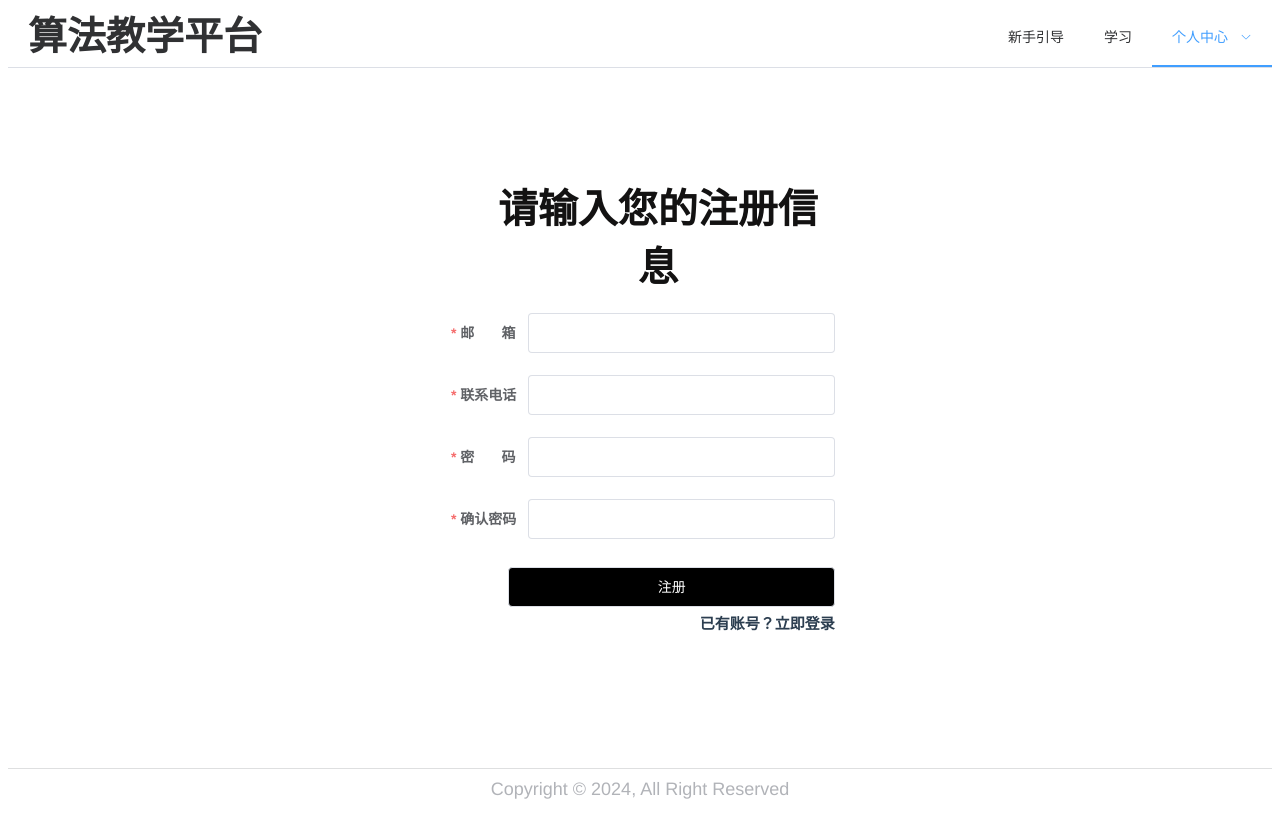
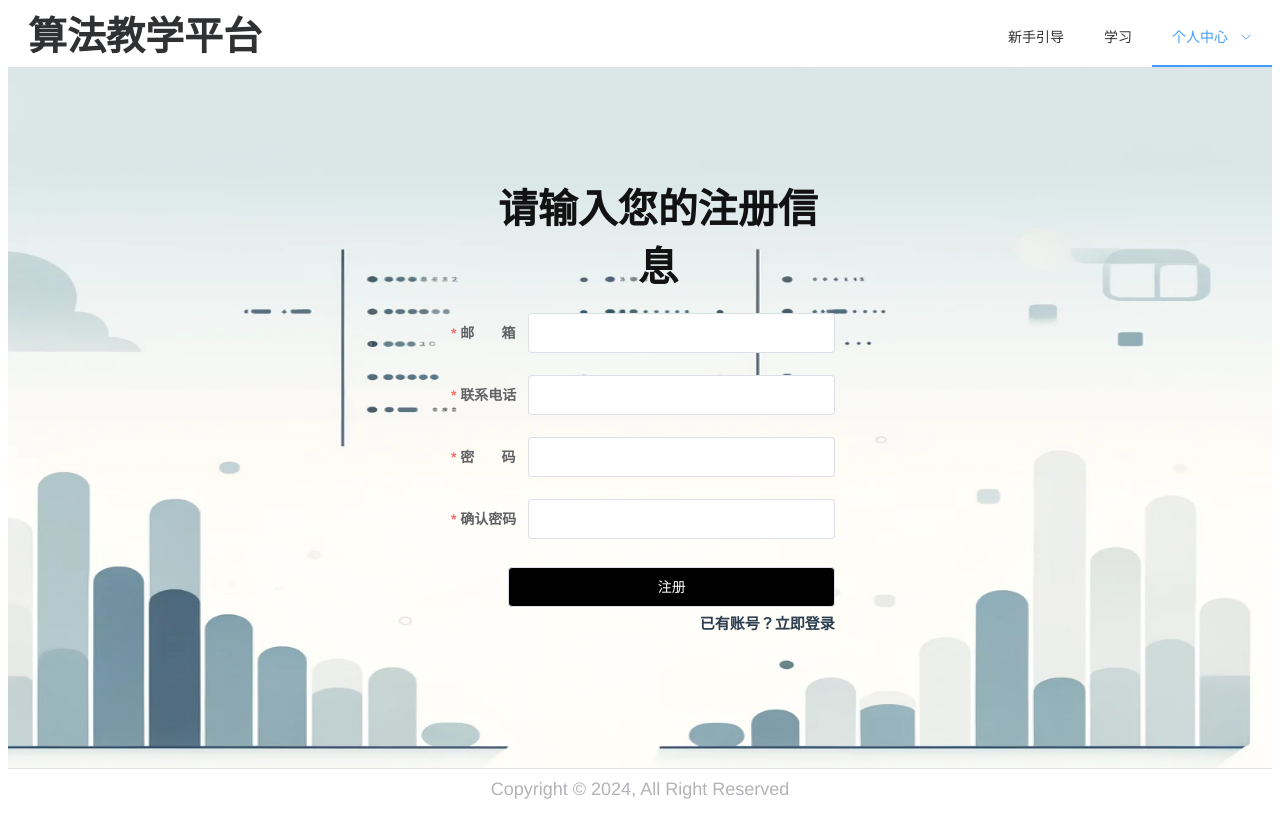
Before and after one commit to Phosphenes59/Sorting_Algorithm_Education_Platform, a Vue app in the folder frontend/: page /register in a window 1280 px wide. Built offline with nearby package versions, Linux system fonts and the light colour scheme.

Commit message:
修改注册背景

```diff
--- a/frontend/src/views/register.vue
+++ b/frontend/src/views/register.vue
@@ -115,6 +115,10 @@
         width: 100%;
         height: 100%;
     }
+    ::v-deep .common-layout{
+        background: url(../assets/bg3.jpg);
+    }
+
     .main{
         width: 100%;
         height: 100%;
```
Also changed, not shown: frontend/src/assets/loginBackground.jpg (deleted).
